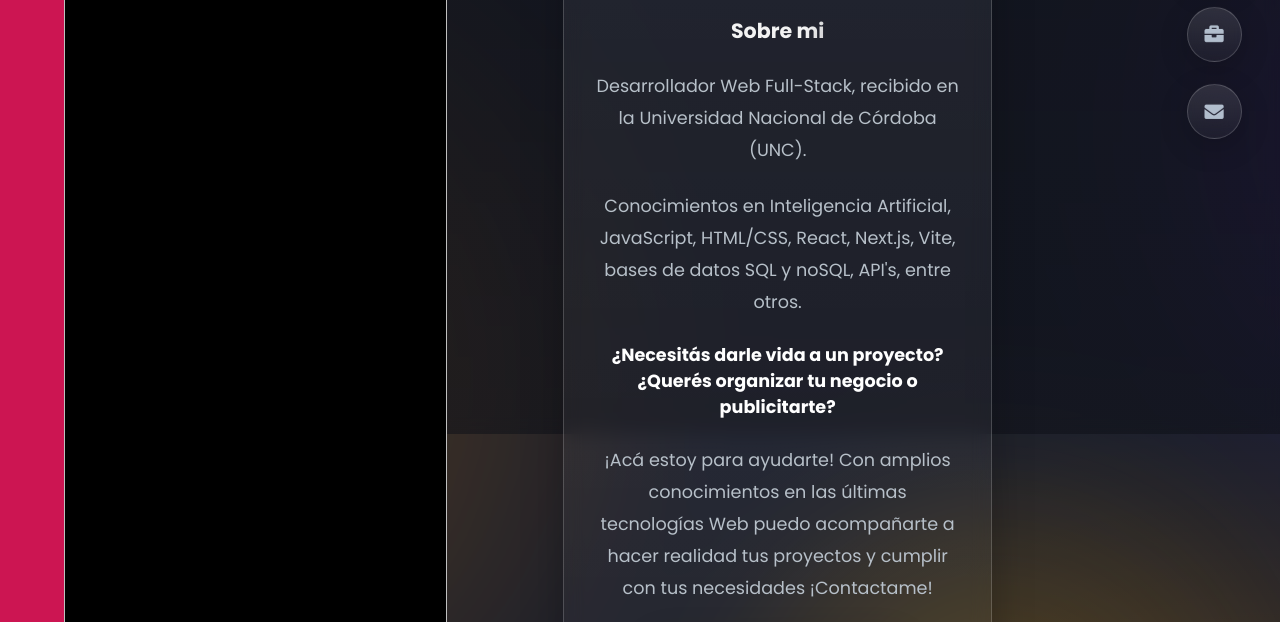
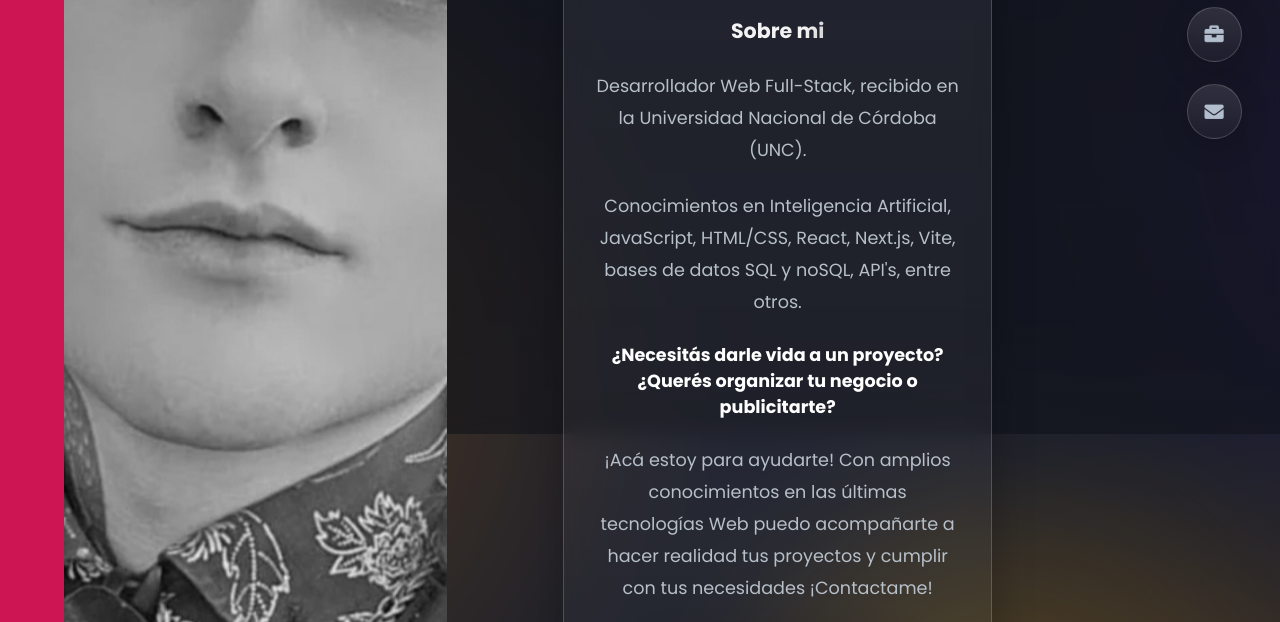
Before and after one commit to Luzbel33/GianlucaGiardino, a website: page index.html in a window 1280 px wide. Shown: the part 366-988 px from the top of the page. Drawn offline with Linux system fonts and the light colour scheme.

Commit message:
Update index.html- Prof Pic jpg

```diff
--- a/index.html
+++ b/index.html
@@ -18,7 +18,7 @@
             <div class="left-header">
                 <div class="h-shape"></div>
                 <div class="image">
-                    <img src="img/prof.png" alt="">
+                    <img src="img/prof.jpg" alt="">
                 </div>
             </div>
             <div class="right-header">
```
